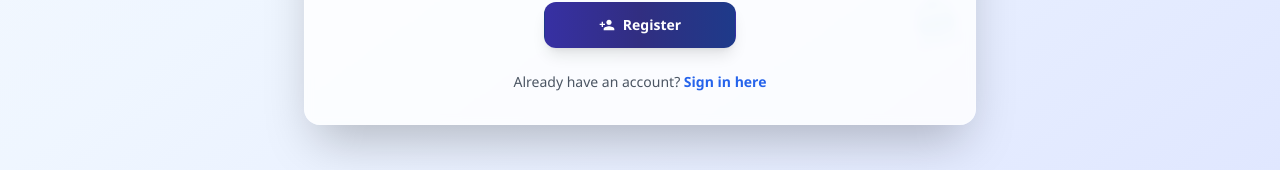
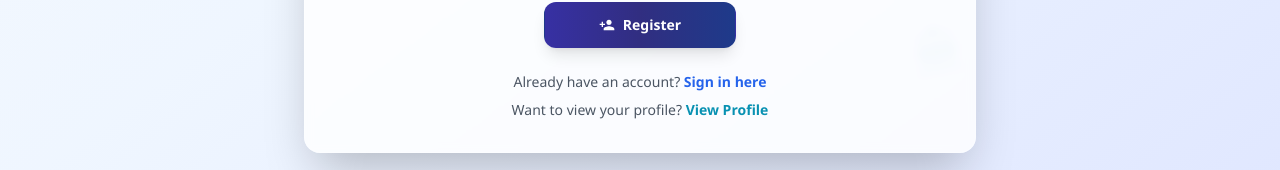
Before and after one commit to IsaraSE/MPA-Navigation-System, a React (Create React App) app in the folder frontend/: page /register in a window 1280 px wide. Shown: the part 771-941 px from the top of the page. Built offline with nearby package versions, Linux system fonts and the light colour scheme; no server answers.

Commit message:
fix:error cleared

```diff
--- a/frontend/src/pages/Register.js
+++ b/frontend/src/pages/Register.js
@@ -351,7 +351,7 @@ const Register = () => {
               </div>
 
               {/* Login Link */}
-              <div className="text-center">
+              <div className="text-center space-y-2">
                 <p className="text-sm text-gray-600">
                   Already have an account?{' '}
                   <Link
@@ -359,6 +359,15 @@ const Register = () => {
                     className="font-semibold text-blue-600 hover:text-blue-500 transition-colors duration-200 hover:underline"
                   >
                     Sign in here
+                  </Link>
+                </p>
+                <p className="text-sm text-gray-600">
+                  Want to view your profile?{' '}
+                  <Link
+                    to="/profile"
+                    className="font-semibold text-cyan-600 hover:text-cyan-500 transition-colors duration-200 hover:underline"
+                  >
+                    View Profile
                   </Link>
                 </p>
               </div>
```
